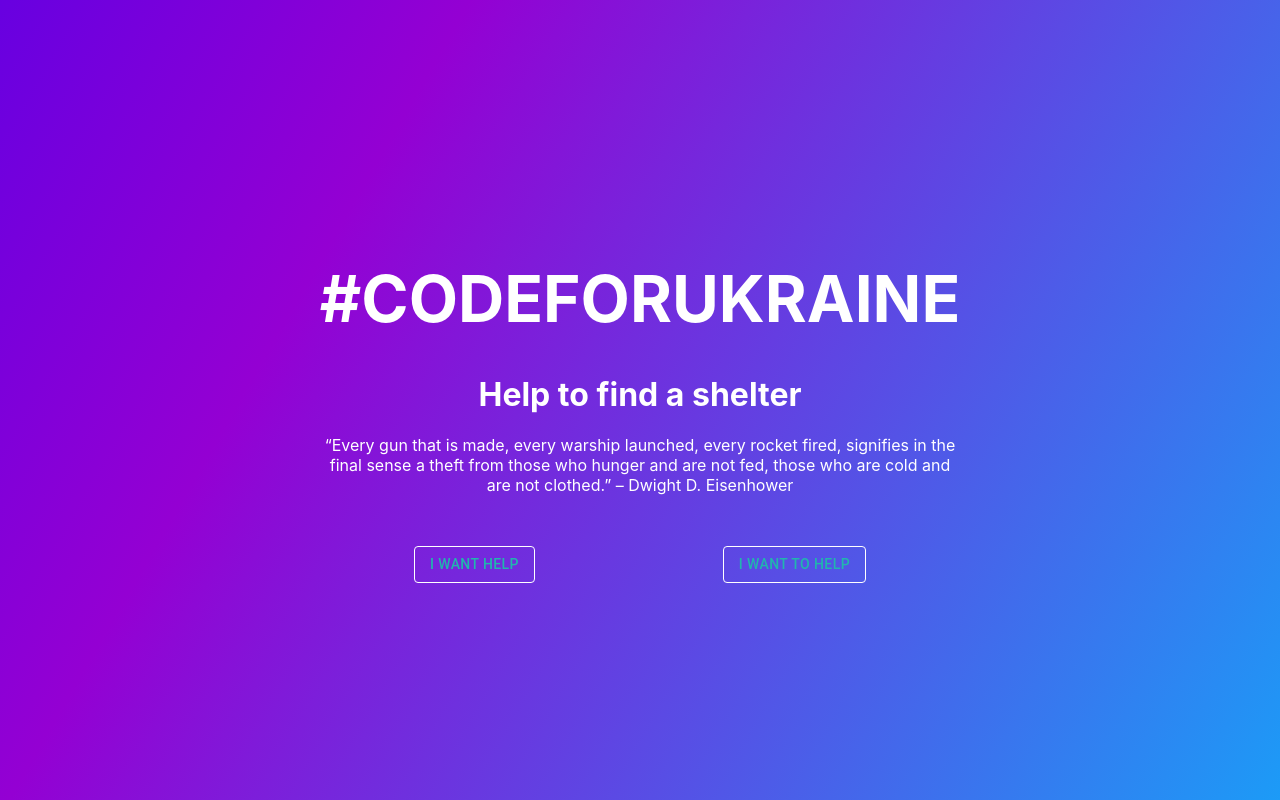
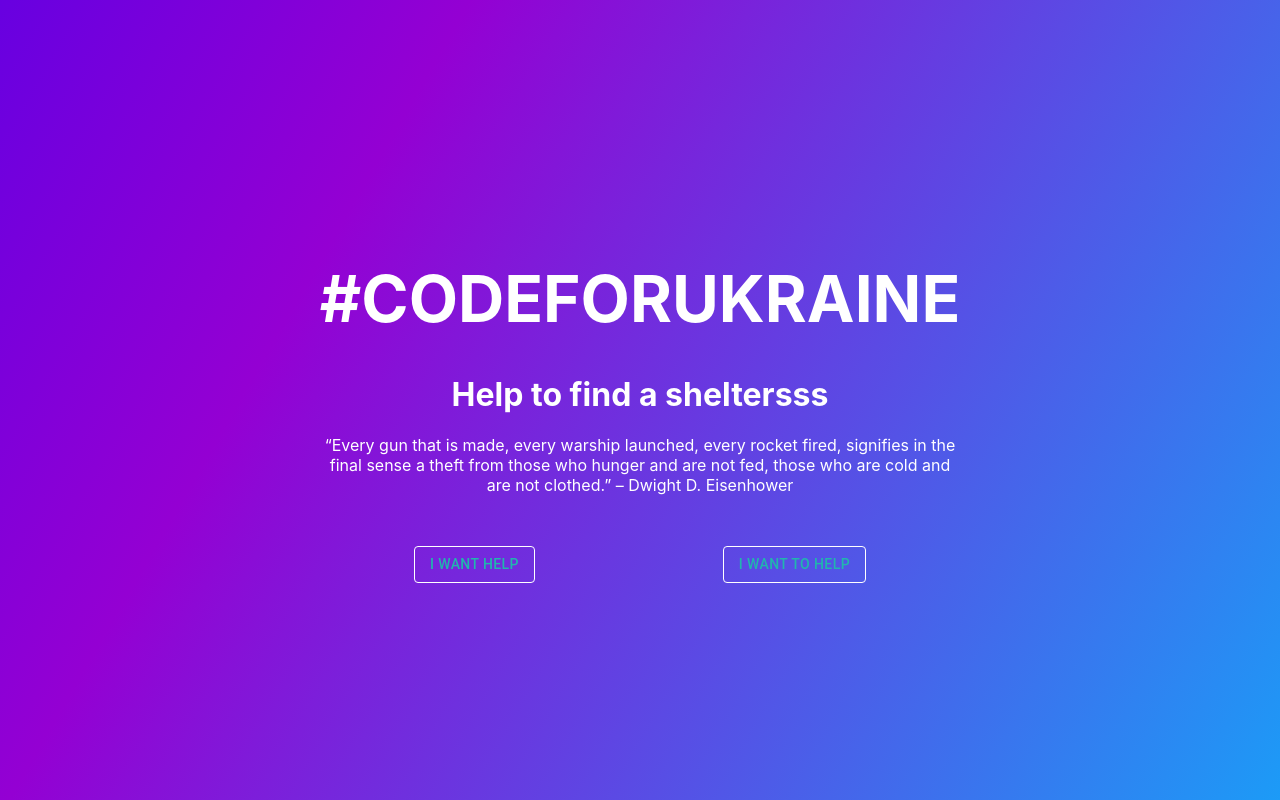
Before and after one commit to NaveenDanj/put-in-shelter, a React (Vite) app: page / in a window 1280 px wide. Built offline with nearby package versions, Linux system fonts and the light colour scheme; no server answers.

Commit message:
added small changes to check actions really works

```diff
--- a/src/Components/Home/HeaderContent.jsx
+++ b/src/Components/Home/HeaderContent.jsx
@@ -14,7 +14,7 @@ function HeaderContent() {
     return (
         <>
             <h1 style={styles.headerText}>#CODEFORUKRAINE</h1>
-            <h2 style={styles.subtitle }>Help to find a shelter</h2>
+            <h2 style={styles.subtitle }>Help to find a sheltersss</h2>
 
             <div style={styles.content}>
                 <p style={{ marginTop : -5 }}>
```
